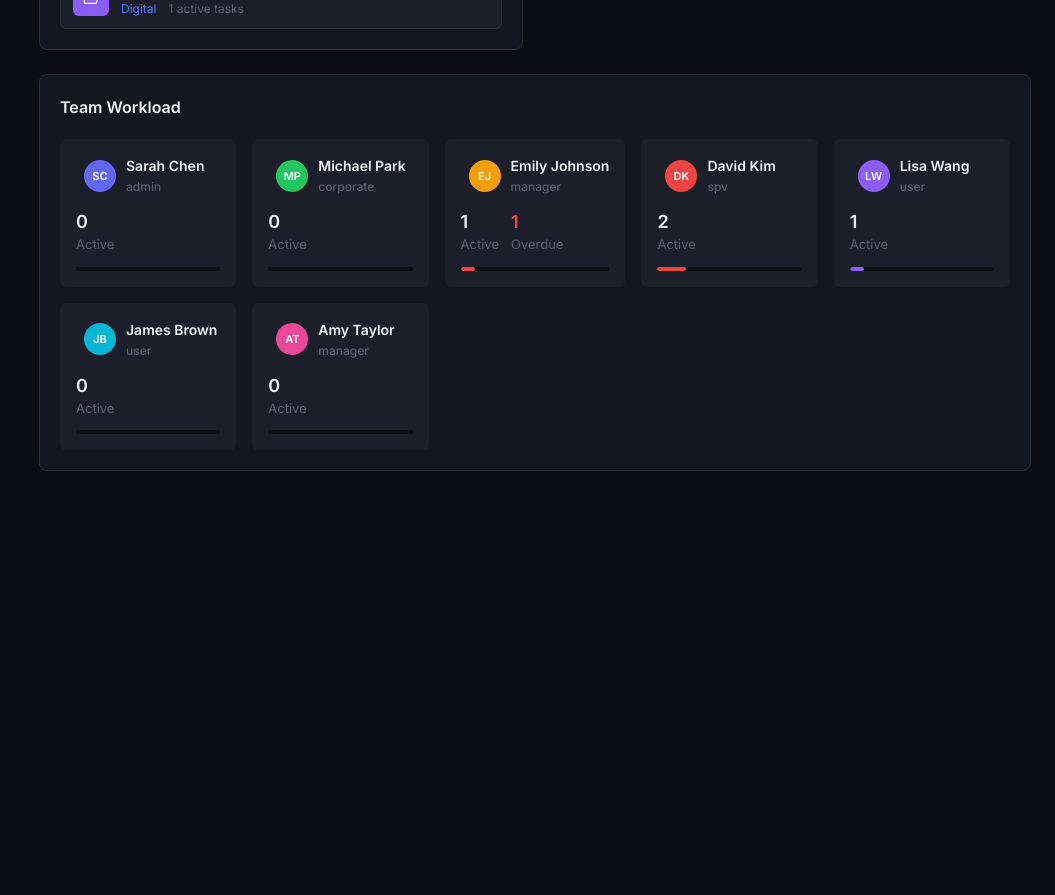
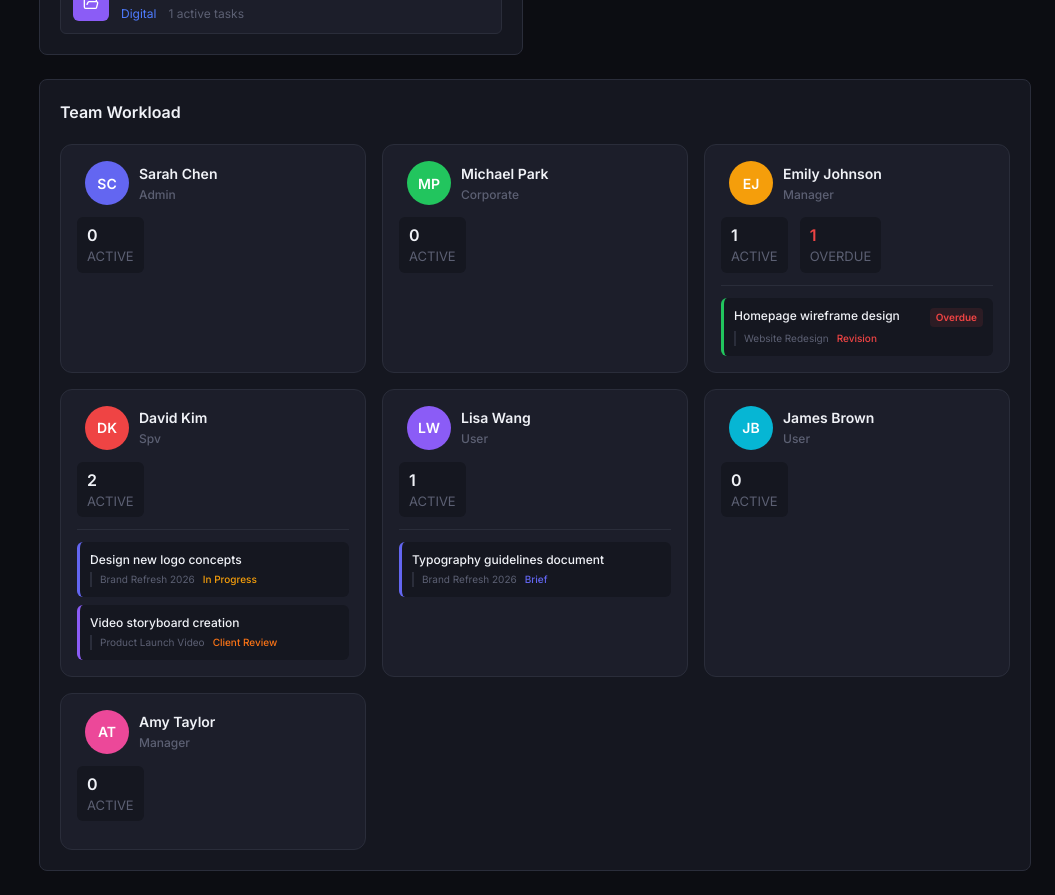
Before and after one commit to kopipes/pvflow, a React (Vite) app: page / in a window 1280 px wide. Shown: the part 1020-1915 px from the top of the page, without its empty margins (225-1280 px from the left). Before the commit the page ends 1515 px from the top, so only its background shows below. Built offline with nearby package versions, Linux system fonts and the light colour scheme; no server answers.

Commit message:
Update Team Workload - admin/corporate only with detailed tasks by project

```diff
--- a/src/components/views/Dashboard.css
+++ b/src/components/views/Dashboard.css
@@ -254,14 +254,21 @@
 
 .team-workload {
   display: grid;
-  grid-template-columns: repeat(5, 1fr);
+  grid-template-columns: repeat(auto-fill, minmax(300px, 1fr));
   gap: 16px;
 }
 
 .workload-item {
   padding: 16px;
   background: var(--bg-elevated);
-  border-radius: var(--radius-md);
+  border: 1px solid var(--border-subtle);
+  border-radius: 12px;
+  transition: all 0.2s;
+}
+
+.workload-item:hover {
+  border-color: var(--border-active);
+  box-shadow: 0 2px 8px rgba(0, 0, 0, 0.05);
 }
 
 .workload-user {
@@ -272,27 +279,33 @@
 }
 
 .user-avatar-sm {
-  width: 32px;
-  height: 32px;
+  width: 44px;
+  height: 44px;
   border-radius: 50%;
   display: flex;
   align-items: center;
   justify-content: center;
-  font-size: 11px;
+  font-size: 14px;
   font-weight: 600;
   color: white;
   flex-shrink: 0;
 }
 
+.workload-user-info {
+  flex: 1;
+  min-width: 0;
+}
+
 .user-name {
   font-size: 14px;
-  font-weight: 500;
+  font-weight: 600;
   color: var(--text-primary);
 }
 
 .user-role {
-  font-size: 11px;
+  font-size: 12px;
   color: var(--text-muted);
+  text-transform: capitalize;
 }
 
 .workload-stats {
@@ -304,6 +317,9 @@
 .workload-stat {
   display: flex;
   flex-direction: column;
+  padding: 6px 10px;
+  background: var(--bg-card);
+  border-radius: 6px;
 }
 
 .workload-stat.overdue .stat-value {
@@ -311,14 +327,15 @@
 }
 
 .stat-value {
-  font-size: 18px;
+  font-size: 16px;
   font-weight: 600;
   color: var(--text-primary);
 }
 
 .stat-label {
-  font-size: 11px;
+  font-size: 10px;
   color: var(--text-muted);
+  text-transform: uppercase;
 }
 
 .workload-bar {
@@ -332,6 +349,76 @@
   height: 100%;
   border-radius: 2px;
   transition: width var(--transition-slow);
+}
+
+.workload-tasks {
+  display: flex;
+  flex-direction: column;
+  gap: 8px;
+  margin-top: 12px;
+  padding-top: 12px;
+  border-top: 1px solid var(--border-subtle);
+}
+
+.workload-task-item {
+  padding: 10px;
+  background: var(--bg-card);
+  border-radius: 6px;
+  border-left: 3px solid var(--border-subtle);
+}
+
+.task-item-header {
+  display: flex;
+  justify-content: space-between;
+  align-items: flex-start;
+  gap: 8px;
+  margin-bottom: 4px;
+}
+
+.task-item-title {
+  font-size: 12px;
+  font-weight: 500;
+  color: var(--text-primary);
+  line-height: 1.3;
+  flex: 1;
+}
+
+.task-item-overdue {
+  font-size: 10px;
+  font-weight: 600;
+  color: var(--accent-red);
+  background: rgba(239, 68, 68, 0.1);
+  padding: 2px 6px;
+  border-radius: 4px;
+  flex-shrink: 0;
+}
+
+.task-item-meta {
+  display: flex;
+  gap: 8px;
+  align-items: center;
+  flex-wrap: wrap;
+}
+
+.task-item-project {
+  font-size: 10px;
+  color: var(--text-muted);
+  padding-left: 8px;
+  border-left: 2px solid var(--border-subtle);
+}
+
+.task-item-status {
+  font-size: 10px;
+  font-weight: 500;
+}
+
+.workload-task-more {
+  font-size: 11px;
+  color: var(--text-muted);
+  text-align: center;
+  padding: 6px;
+  background: var(--bg-card);
+  border-radius: 4px;
 }
 
 .projects-list {
--- a/src/components/views/Dashboard.jsx
+++ b/src/components/views/Dashboard.jsx
@@ -27,6 +27,10 @@ function Dashboard() {
     setCurrentView,
     currentUser
   } = useTaskStore();
+
+  // Check if user has admin/corporate privileges
+  const isAdmin = () => currentUser.role === 'admin';
+  const isCorporate = () => currentUser.role === 'corporate';
 
   const now = new Date();
 
@@ -235,12 +239,22 @@ function Dashboard() {
           </div>
         </div>
 
+        {(isAdmin() || isCorporate()) && (
           <div className="dashboard-section full-width">
             <div className="section-header">
               <h2>Team Workload</h2>
             </div>
             <div className="team-workload">
-            {teamWorkload.map(user => (
+              {teamWorkload.map(user => {
+                const userTasks = tasks.filter(t => t.assignee_id === user.id && !['delivered', 'approved'].includes(t.status));
+                const userOverdueTasks = tasks.filter(t =>
+                  t.assignee_id === user.id &&
+                  t.due_date &&
+                  isBefore(new Date(t.due_date), now) &&
+                  !['delivered', 'approved'].includes(t.status)
+                );
+
+                return (
                   <div key={user.id} className="workload-item">
                     <div className="workload-user">
                       <div
@@ -249,36 +263,64 @@ function Dashboard() {
                       >
                         {user.initials}
                       </div>
-                  <div className="user-info">
+                      <div className="workload-user-info">
                         <div className="user-name">{user.name}</div>
                         <div className="user-role">{user.role}</div>
                       </div>
                     </div>
                     <div className="workload-stats">
                       <div className="workload-stat">
-                    <span className="stat-value">{user.taskCount}</span>
+                        <span className="stat-value">{userTasks.length}</span>
                         <span className="stat-label">Active</span>
                       </div>
-                  {user.overdueCount > 0 && (
+                      {userOverdueTasks.length > 0 && (
                         <div className="workload-stat overdue">
-                      <span className="stat-value">{user.overdueCount}</span>
+                          <span className="stat-value">{userOverdueTasks.length}</span>
                           <span className="stat-label">Overdue</span>
                         </div>
                       )}
                     </div>
-                <div className="workload-bar">
-                  <div
-                    className="workload-fill"
-                    style={{
-                      width: `${Math.min(user.taskCount / 10 * 100, 100)}%`,
-                      background: user.overdueCount > 0 ? 'var(--accent-red)' : user.color
-                    }}
-                  />
+
+                    {userTasks.length > 0 && (
+                      <div className="workload-tasks">
+                        {userTasks.slice(0, 3).map(task => {
+                          const project = projects.find(p => p.id === task.project_id);
+                          const status = statuses.find(s => s.id === task.status);
+
+                          return (
+                            <div key={task.id} className="workload-task-item" style={{ borderLeftColor: project?.color || '#ccc' }}>
+                              <div className="task-item-header">
+                                <span className="task-item-title">{task.title}</span>
+                                {task.due_date && isBefore(new Date(task.due_date), now) && (
+                                  <span className="task-item-overdue">Overdue</span>
+                                )}
+                              </div>
+                              <div className="task-item-meta">
+                                {project && (
+                                  <span className="task-item-project">
+                                    {project.name}
+                                  </span>
+                                )}
+                                <span className="task-item-status" style={{ color: status?.color }}>
+                                  {status?.label}
+                                </span>
                               </div>
                             </div>
-            ))}
+                          );
+                        })}
+                        {userTasks.length > 3 && (
+                          <div className="workload-task-more">
+                            +{userTasks.length - 3} more tasks
+                          </div>
+                        )}
+                      </div>
+                    )}
+                  </div>
+                );
+              })}
             </div>
           </div>
+        )}
       </div>
     </div>
   );
```
Lines whose indentation alone changed are shown as unchanged.
